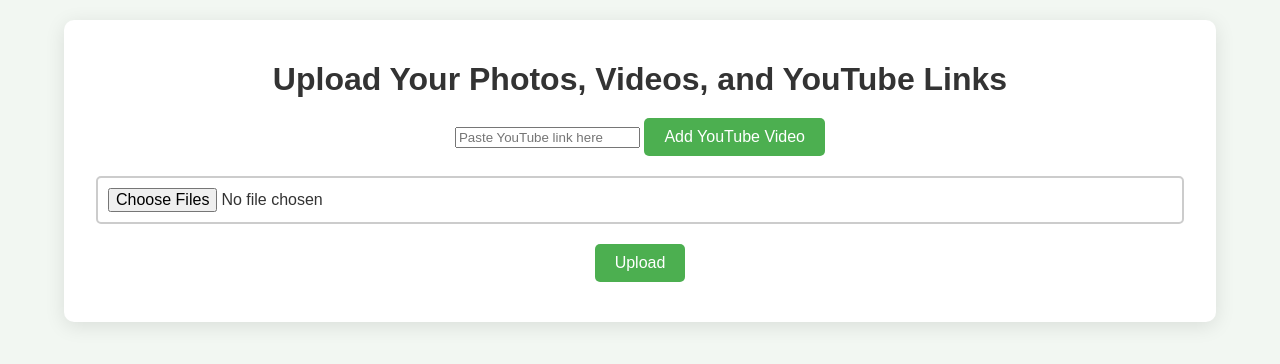
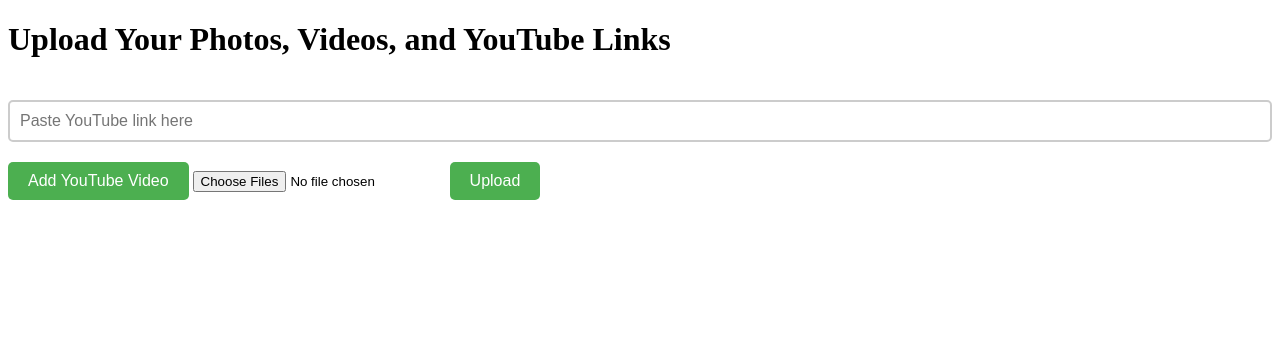
Before and after one commit to nayeemislamnishad/song, a plain HTML site: page index.html in a window 1280 px wide. Drawn offline with Linux system fonts and the light colour scheme.

Commit message:
Update styles.css

```diff
--- a/styles.css
+++ b/styles.css
@@ -1,32 +1,4 @@
-* {
-    box-sizing: border-box;
-}
-
-body {
-    font-family: 'Arial', sans-serif;
-    background-color: #f2f7f2;
-    color: #333;
-    margin: 0;
-    padding: 0;
-}
-
-.container {
-    width: 90%;
-    max-width: 1200px;
-    margin: 20px auto;
-    padding: 20px;
-    text-align: center;
-    background-color: #fff;
-    border-radius: 10px;
-    box-shadow: 0 4px 20px rgba(0, 0, 0, 0.1);
-}
-
-h1 {
-    margin-bottom: 20px;
-    font-size: 2em;
-}
-
-input[type="file"] {
+input[type="text"] {
     margin: 20px 0;
     padding: 10px;
     border: 2px solid #ccc;
@@ -43,26 +15,9 @@
     border-radius: 5px;
     cursor: pointer;
     font-size: 1em;
+    margin-bottom: 10px; /* Added spacing between buttons */
 }
 
 button:hover {
     background-color: #45a049;
 }
-
-.gallery {
-    display: grid;
-    grid-template-columns: repeat(auto-fill, minmax(200px, 1fr));
-    gap: 10px;
-    margin-top: 20px;
-}
-
-.gallery img, .gallery video, .gallery audio {
-    width: 100%;
-    border-radius: 5px;
-    box-shadow: 0 2px 10px rgba(0, 0, 0, 0.1);
-}
-
-video, audio {
-    max-width: 100%;
-    border-radius: 5px;
-}
```
